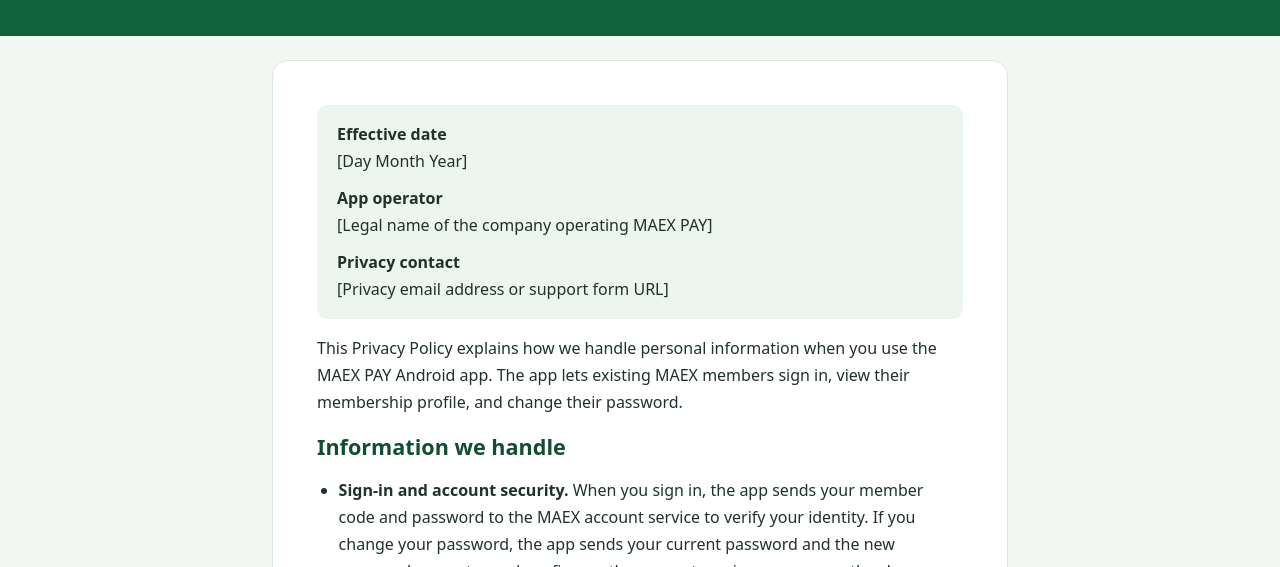
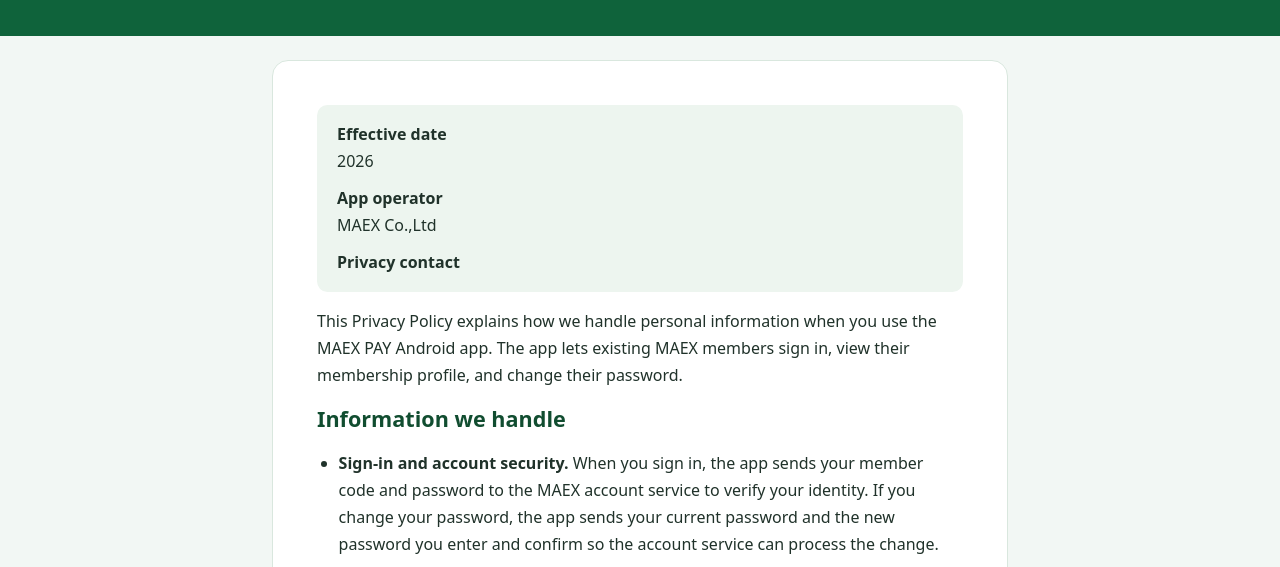
Before and after one commit to RAM-Solutions-MM/MAEX_PRIVACY, a plain HTML site: page PlayStore/index.html in a window 1280 px wide. Shown: the part 189-756 px from the top of the page. Drawn offline with Linux system fonts and the light colour scheme.

Commit message:
Update index.html

```diff
--- a/PlayStore/index.html
+++ b/PlayStore/index.html
@@ -56,11 +56,11 @@
   <main>
     <dl>
       <dt>Effective date</dt>
-      <dd>[Day Month Year]</dd>
+      <dd>2026</dd>
       <dt>App operator</dt>
-      <dd>[Legal name of the company operating MAEX PAY]</dd>
+      <dd>MAEX Co.,Ltd</dd>
       <dt>Privacy contact</dt>
-      <dd>[Privacy email address or support form URL]</dd>
+      <dd></dd>
     </dl>
 
     <p>This Privacy Policy explains how we handle personal information when you use the MAEX PAY Android app. The app lets existing MAEX members sign in, view their membership profile, and change their password.</p>
```
